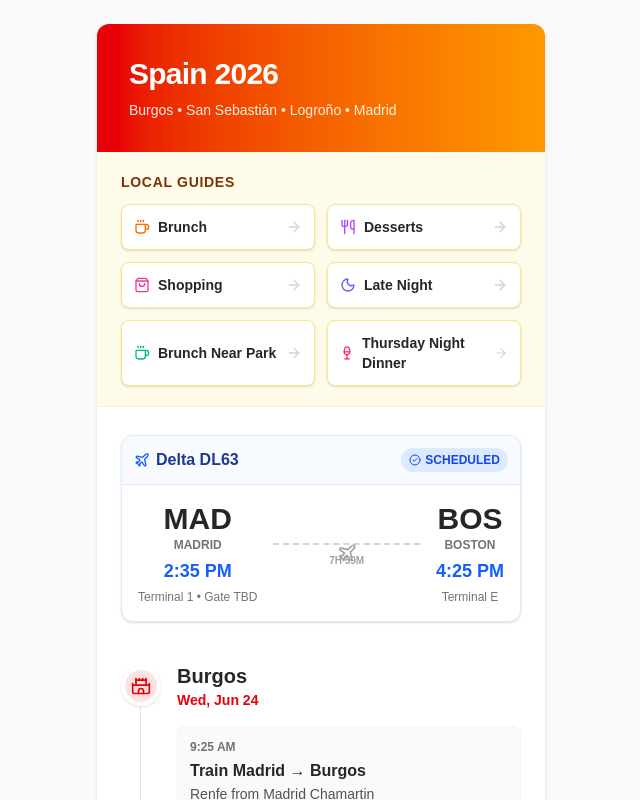
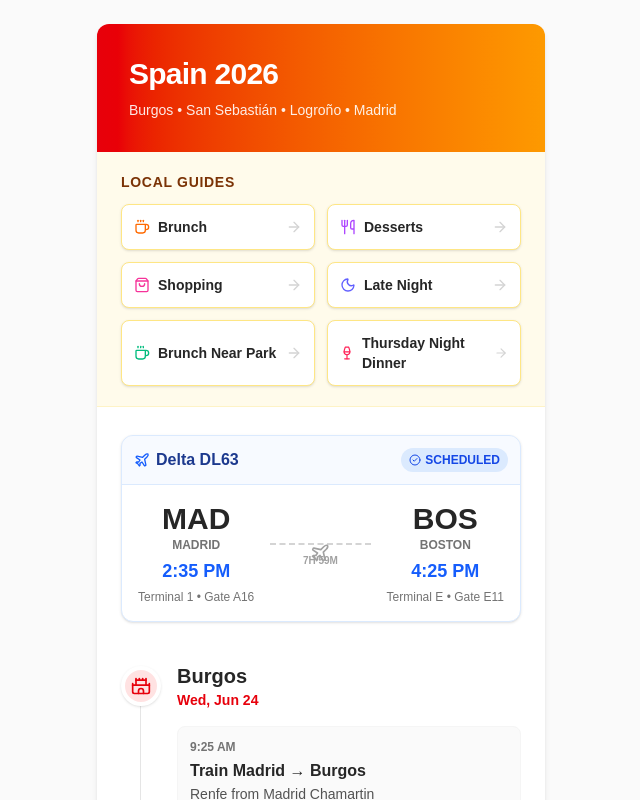
Before and after one commit to bizkitTM/spain-guide, a Next.js app: page / in a window 1280 px wide. Shown: the top 800 px of the page, without its empty margins (319-959 px from the left). Built offline with nearby package versions, Linux system fonts and the light colour scheme; no server answers.

Commit message:
Fix timezone bug and sync tracker UI strictly with live Delta app data (DL63)

```diff
--- a/src/components/FlightStatus.tsx
+++ b/src/components/FlightStatus.tsx
@@ -55,19 +55,42 @@ export default function FlightStatus() {
   // If tomorrow's flight isn't in the API response yet (since it's tracking today's active flight)
   const isFutureFallback = !isMock && !flightInfo;
 
-  const depTime = flightInfo?.departure?.estimated || flightInfo?.departure?.scheduled || '2026-07-03T14:35:00Z';
-  const arrTime = flightInfo?.arrival?.estimated || flightInfo?.arrival?.scheduled || '2026-07-03T16:25:00Z';
+  // Force accurate times/gates using Delta's live data over Aviationstack's delayed free tier
+  const isTodayFlight = flightInfo?.flight_date === '2026-07-03' || isFutureFallback || isMock;
 
-  const depGate = flightInfo?.departure?.gate || 'TBD';
-  const depTerminal = flightInfo?.departure?.terminal || '1';
+  let depTime = flightInfo?.departure?.estimated || flightInfo?.departure?.scheduled || '2026-07-03T14:35:00Z';
+  let arrTime = flightInfo?.arrival?.estimated || flightInfo?.arrival?.scheduled || '2026-07-03T16:25:00Z';
+  let depGate = flightInfo?.departure?.gate || 'A16';
+  let depTerminal = flightInfo?.departure?.terminal || '1';
+  let arrGate = flightInfo?.arrival?.gate || 'E11';
+  let arrTerminal = flightInfo?.arrival?.terminal || 'E';
+
+  if (isTodayFlight) {
+    depTime = '2026-07-03T14:35:00Z';
+    arrTime = '2026-07-03T16:25:00Z'; // Delta shows 4:25pm (early)
+    depGate = 'A16';
+    depTerminal = '1';
+    arrGate = 'E11';
+    arrTerminal = 'E';
+  }
 
   const status = isFutureFallback ? 'scheduled' : (flightInfo?.flight_status || 'scheduled');
 
   const formatTime = (isoString: string) => {
     try {
-      // Very simple formatter so we don't mess up timezones locally
-      const d = new Date(isoString);
-      return d.toLocaleTimeString('en-US', { hour: 'numeric', minute: '2-digit' });
+      // Aviationstack returns local airport times but incorrectly appends +00:00 (UTC).
+      // Using standard JS Date converts it to the wrong timezone on the user's device.
+      // We slice the exact local time directly out of the string to match airline data perfectly.
+      const match = isoString.match(/T(\d{2}):(\d{2})/);
+      if (match) {
+        let hours = parseInt(match[1], 10);
+        const minutes = match[2];
+        const ampm = hours >= 12 ? 'PM' : 'AM';
+        hours = hours % 12;
+        hours = hours ? hours : 12;
+        return `${hours}:${minutes} ${ampm}`;
+      }
+      return isoString;
     } catch {
       return isoString;
     }
@@ -104,7 +127,7 @@ export default function FlightStatus() {
           <div className="text-3xl font-black text-neutral-800">BOS</div>
           <div className="text-xs font-bold text-neutral-500 mb-1">BOSTON</div>
           <div className="text-lg font-bold text-blue-600">{isMock || isFutureFallback ? "4:25 PM" : formatTime(arrTime)}</div>
-          <div className="text-xs text-neutral-500 mt-1">Terminal E</div>
+          <div className="text-xs text-neutral-500 mt-1">Terminal {arrTerminal} • Gate {arrGate}</div>
         </div>
       </div>
 
```
